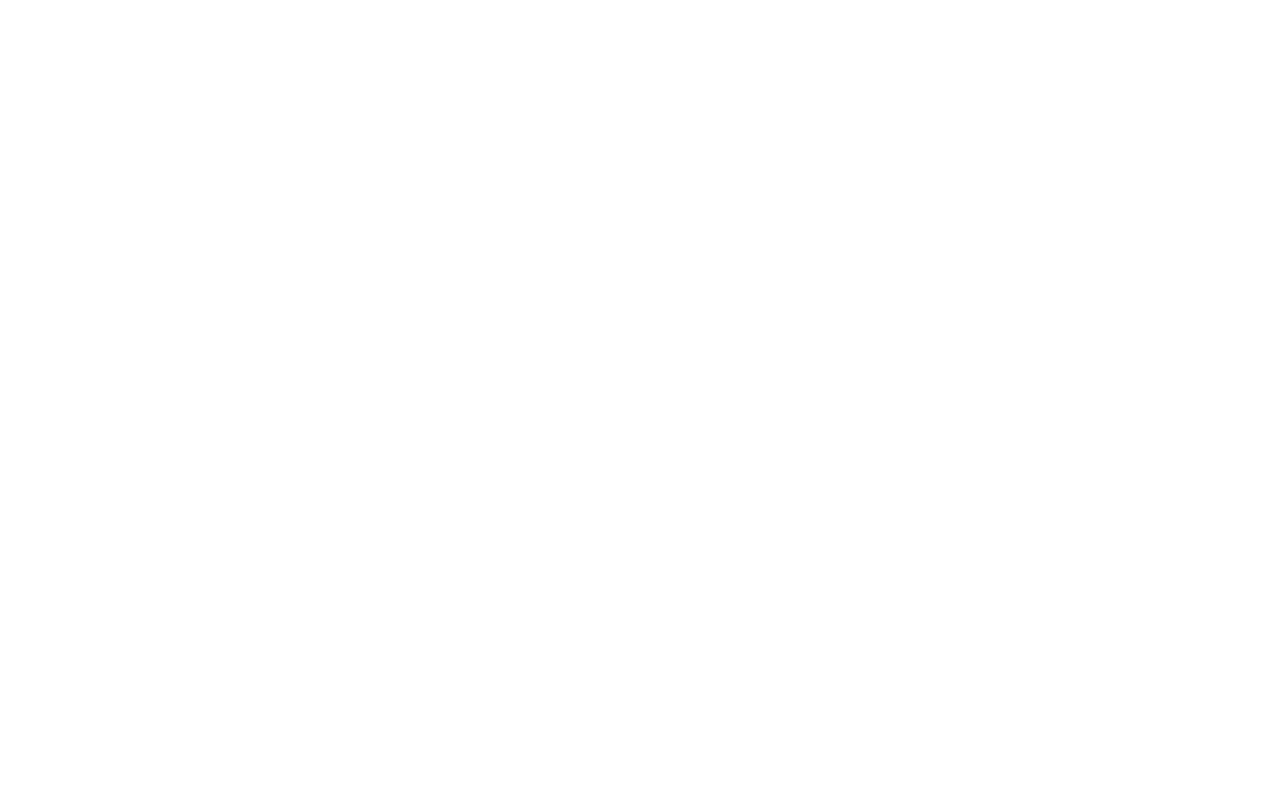
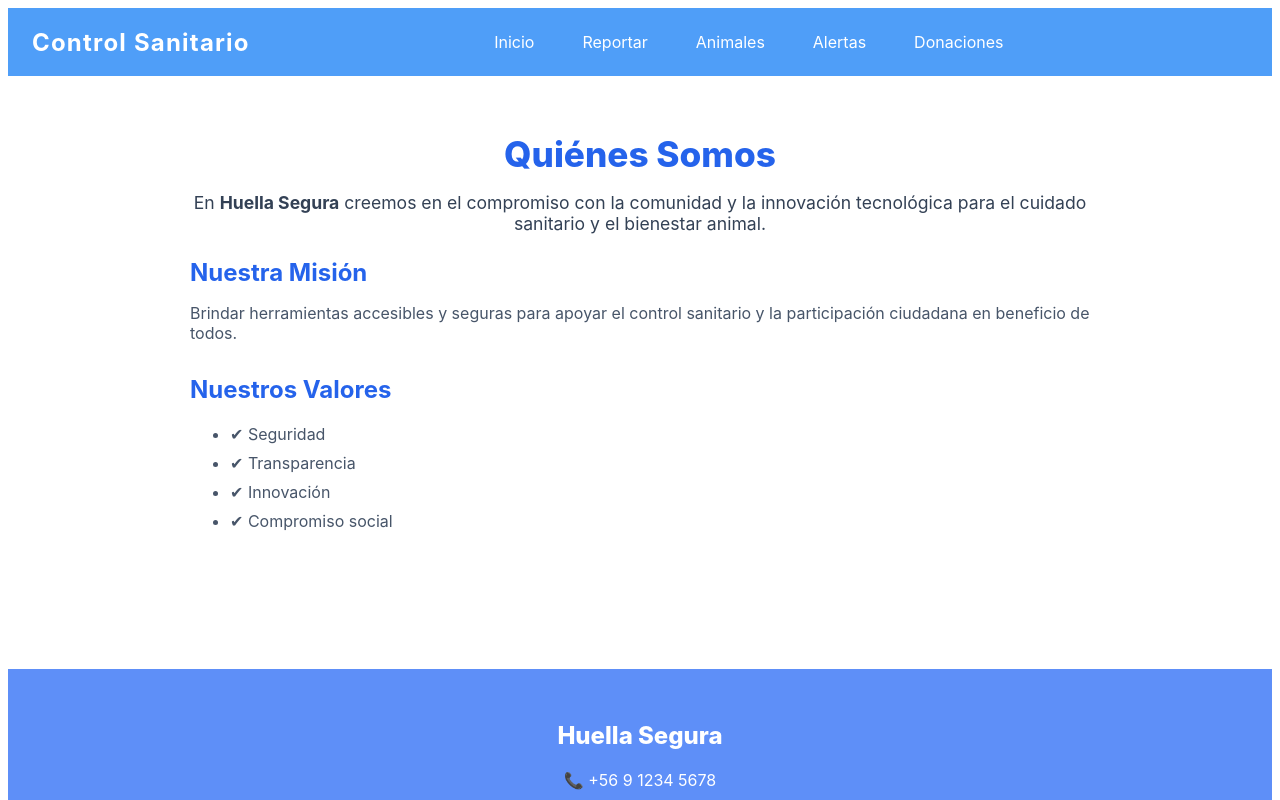
Before and after one commit to imeduuu/integraII, a Next.js app in the folder control-sanitario-next/: page /quienes-somos in a window 1280 px wide. Shown: the top 800 px of the page. Built offline with nearby package versions, Linux system fonts and the light colour scheme.

Commit message:
quienes-somos.tsx ya tiene contenido.
Se le agrego css, el navbar como las otras paginas y el footer, ademas se puede observar de que en el footer, este tiene un boton css de quienes somos y por ultimo hay pequeña informacion que por el momento es solo un ejemplo.

```diff
--- a/control-sanitario-next/src/pages/quienes-somos.tsx
+++ b/control-sanitario-next/src/pages/quienes-somos.tsx
@@ -1,9 +1,80 @@
 import React from "react";
+import Navbar from "../components/Navbar";
+import Footer from "../components/Footer";
 
 const QuienesSomos = () => (
-  <main style={{ padding: "2rem", minHeight: "60vh" }}>
-    {/* Aquí va el contenido de la página Quiénes Somos */}
-  </main>
+  <>
+    <Navbar />
+    <main
+      style={{
+        padding: "2rem",
+        minHeight: "60vh",
+        maxWidth: "900px",
+        margin: "0 auto",
+      }}
+    >
+      <h1
+        style={{
+          fontSize: "2.2rem",
+          fontWeight: 800,
+          color: "#2563eb",
+          marginBottom: "1rem",
+          textAlign: "center",
+        }}
+      >
+        Quiénes Somos
+      </h1>
+
+      <p
+        style={{
+          fontSize: "1.1rem",
+          color: "#334155",
+          marginBottom: "1.5rem",
+          textAlign: "center",
+        }}
+      >
+        En <strong>Huella Segura</strong> creemos en el compromiso con la comunidad y
+        la innovación tecnológica para el cuidado sanitario y el bienestar animal.
+      </p>
+
+      <section style={{ marginBottom: "2rem" }}>
+        <h2
+          style={{
+            fontSize: "1.5rem",
+            fontWeight: 700,
+            marginBottom: "0.5rem",
+            color: "#2563eb",
+          }}
+        >
+          Nuestra Misión
+        </h2>
+        <p style={{ color: "#475569" }}>
+          Brindar herramientas accesibles y seguras para apoyar el control sanitario y la
+          participación ciudadana en beneficio de todos.
+        </p>
+      </section>
+
+      <section>
+        <h2
+          style={{
+            fontSize: "1.5rem",
+            fontWeight: 700,
+            marginBottom: "0.5rem",
+            color: "#2563eb",
+          }}
+        >
+          Nuestros Valores
+        </h2>
+        <ul style={{ color: "#475569", lineHeight: "1.8" }}>
+          <li>✔ Seguridad</li>
+          <li>✔ Transparencia</li>
+          <li>✔ Innovación</li>
+          <li>✔ Compromiso social</li>
+        </ul>
+      </section>
+    </main>
+    <Footer />
+  </>
 );
 
 export default QuienesSomos;
```
